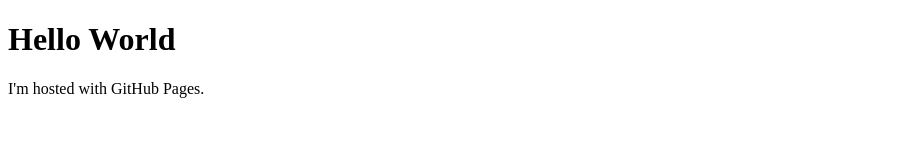
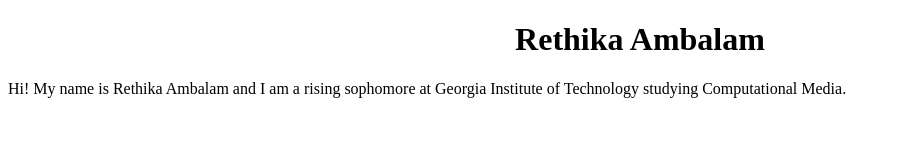
Before and after one commit to Rethikaamb/rethikaamb.github.io, a plain HTML site: page index.html in a window 1280 px wide. Shown: the whole page, without its empty margins (0-901 px from the left). Drawn offline with Linux system fonts and the light colour scheme.

Commit message:
First Edits

```diff
--- a/index.html
+++ b/index.html
@@ -1,7 +1,7 @@
 <!DOCTYPE html>
 <html>
 <body>
-<h1>Hello World</h1>
-<p>I'm hosted with GitHub Pages.</p>
+<h1> <center> Rethika Ambalam </center> </h1>
+<p>Hi! My name is Rethika Ambalam and I am a rising sophomore at Georgia Institute of Technology studying Computational Media.</p>
 </body>
 </html>
```
